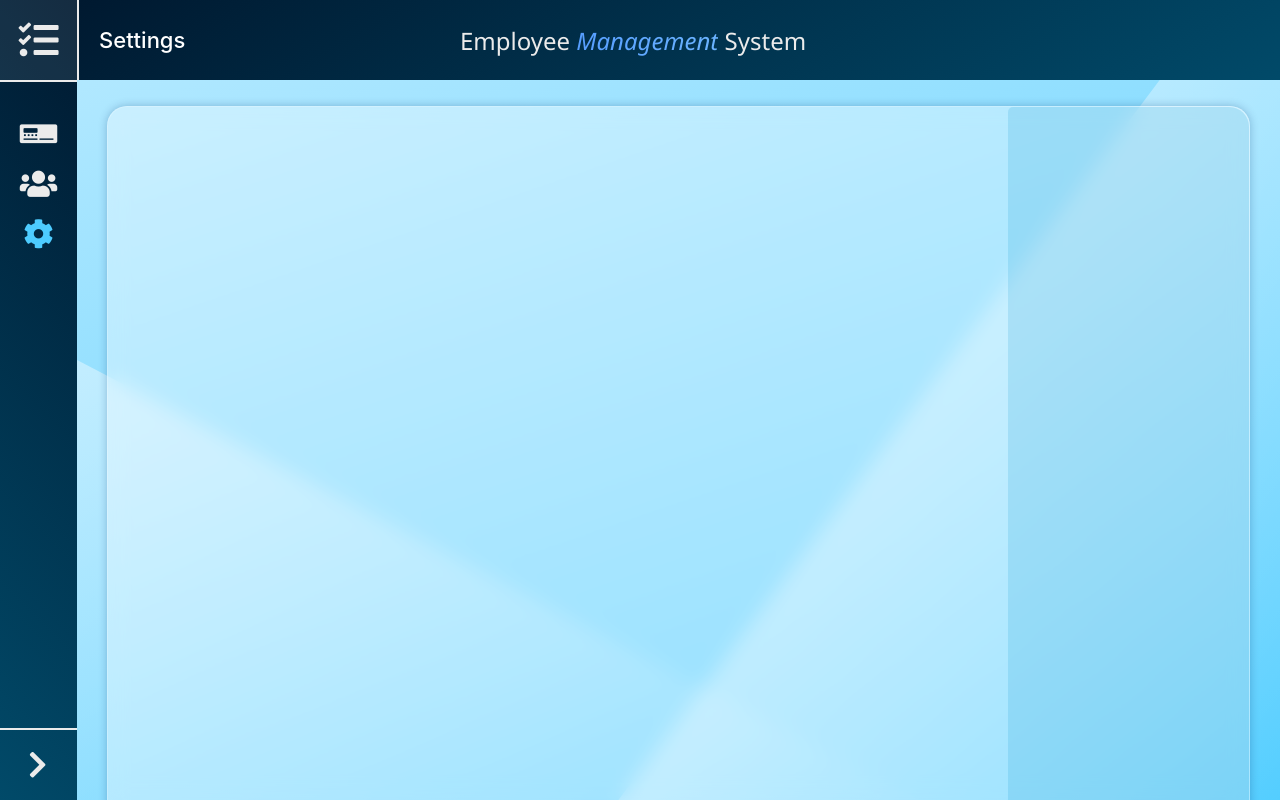
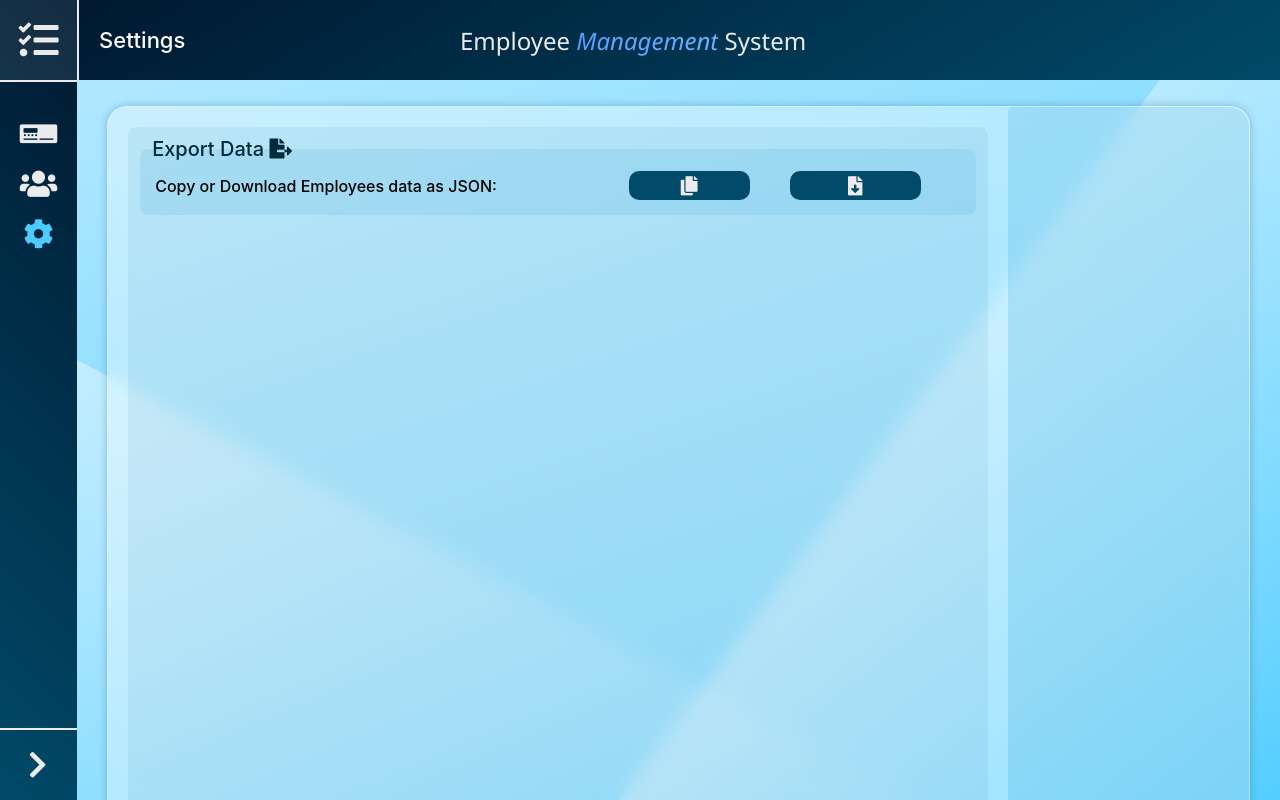
Before and after one commit to Reckadon/EmployeeManagementSite, a React (Create React App) app: page /settings in a window 1280 px wide. Built offline with nearby package versions, Linux system fonts and the light colour scheme.

Commit message:
export data setting done

```diff
--- /dev/null
+++ b/src/components/Settings/ExportData.jsx
@@ -0,0 +1,43 @@
+import React, { useEffect, useState } from "react";
+import Store from "../../DataStorage";
+
+const ExportData = () => {
+  const [encodedEmployees, setEncodedEmployees] = useState(null);
+
+  useEffect(() => {
+    let encoded = "data:text/json;charset=utf-8,"; //for download
+    encoded += encodeURIComponent(
+      JSON.stringify(Store.getEmployees(), undefined, 4)
+    );
+    setEncodedEmployees(encoded);
+  }, []);
+  return (
+    <fieldset>
+      <legend>
+        Export Data <i className="fa fa-file-export"></i>
+      </legend>
+      <div className="settingsRow">
+        <span>Copy or Download Employees data as JSON: </span>
+        <button
+          className="sideButton"
+          title="Copy"
+          onClick={() => {
+            navigator.clipboard.writeText(
+              JSON.stringify(Store.getEmployees(), undefined, 4)
+            );
+          }}>
+          <i className="fas fa-copy"></i>
+        </button>
+        <a
+          className="sideButton"
+          href={encodedEmployees}
+          download="EmployeesData.json"
+          title="Download">
+          <i className="fas fa-file-download"></i>
+        </a>
+      </div>
+    </fieldset>
+  );
+};
+
+export default ExportData;
--- a/src/components/Settings/Settings.jsx
+++ b/src/components/Settings/Settings.jsx
@@ -1,8 +1,14 @@
 import React from "react";
+import ExportData from "./ExportData";
+import "./styles/settings.css";
 const Settings = () => {
   return (
     <>
-      <div id="main"></div>
+      <div id="main">
+        <div className="settingsDiv">
+          <ExportData />
+        </div>
+      </div>
       <div id="side"></div>
     </>
   );
--- /dev/null
+++ b/src/components/Settings/styles/settings.css
@@ -0,0 +1,59 @@
+.settingsDiv {
+  padding: 10px;
+  background-color: rgba(0, 94, 131, 0.068);
+  border-radius: 8px;
+  min-height: 90%;
+}
+
+.settingsDiv fieldset {
+  border-radius: 8px;
+  padding: 10px;
+  border: none;
+  background-color: rgba(0, 136, 190, 0.1);
+}
+
+.settingsDiv fieldset > legend {
+  font-size: 20px;
+  font-weight: 500;
+  color: rgb(0, 43, 59);
+}
+
+.settingsDiv fieldset > .settingsRow {
+  padding: 0 5px 5px 5px;
+  display: flex;
+  align-items: fill;
+  justify-content: flex-end;
+}
+
+.settingsDiv fieldset > .settingsRow > span {
+  flex-grow: 1;
+  font-weight: 500;
+  display: flex;
+  align-items: center;
+}
+
+.settingsDiv fieldset > .settingsRow > .sideButton {
+  min-width: 50px;
+  margin-right: 5%;
+  background-color: rgb(1, 74, 105);
+  color: white;
+  width: 15%;
+  padding: 5px;
+  border-radius: 10px;
+  border: 0px;
+  font-size: larger;
+  font-weight: 500;
+  display: flex;
+  align-items: center;
+  justify-content: center;
+  cursor: pointer;
+}
+.settingsDiv fieldset > .settingsRow > .sideButton:hover {
+  background-color: rgb(39, 121, 156);
+}
+.settingsDiv fieldset > .settingsRow > .sideButton:focus {
+  box-shadow: 0 0 0 3px rgb(149 211 236), 0 0 0 7px rgb(1, 74, 105);
+}
+.settingsDiv fieldset > .settingsRow > .sideButton:active {
+  background-color: rgb(16, 61, 80);
+}
```
